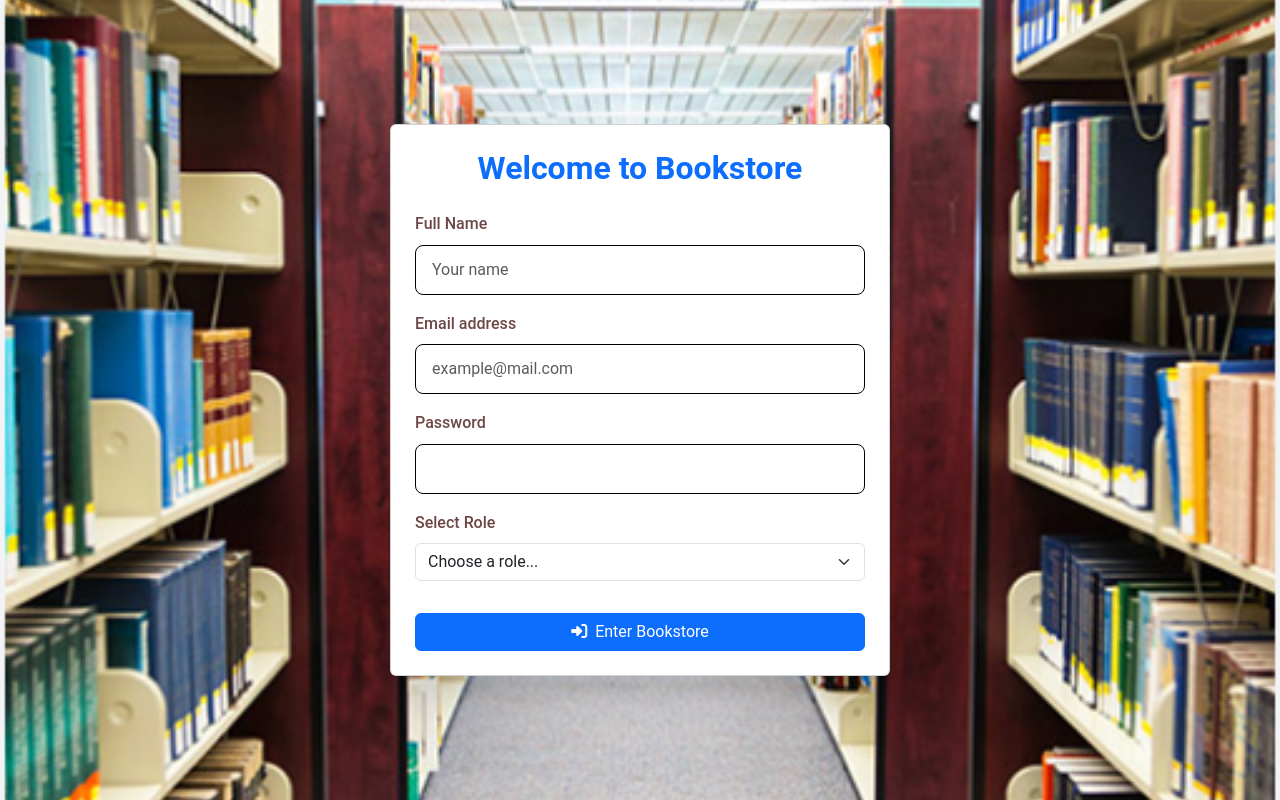
After one commit to sosina14/Book-Store, a PHP site: page /home.html in a window 1280 px wide. The commit adds this page. Run offline with PHP 8.4, Linux system fonts and the light colour scheme.

Commit message:
This is bookstore management php website

```diff
--- /dev/null
+++ b/home.html
@@ -0,0 +1,63 @@
+<!DOCTYPE html>
+<html lang="en">
+<head>
+  <meta charset="UTF-8" />
+  <meta name="viewport" content="width=device-width, initial-scale=1.0"/>
+  <title>Bookstore Login</title>
+
+  <link href="https://cdn.jsdelivr.net/npm/bootstrap@5.3.0/dist/css/bootstrap.min.css" rel="stylesheet"/>
+  <link href="https://cdnjs.cloudflare.com/ajax/libs/font-awesome/6.4.0/css/all.min.css" rel="stylesheet"/>
+  <link rel="stylesheet" href="style.css"/>
+</head>
+<body>
+  <div class="login-container d-flex justify-content-center align-items-center min-vh-100 bg-light">
+    <div class="card shadow-lg p-4" style="width: 100%; max-width: 500px;">
+      <h2 class="text-center mb-4 text-primary">Welcome to Bookstore</h2>
+      <form id="loginForm">
+        <div class="mb-3">
+          <label for="name" class="form-label">Full Name</label>
+          <input type="text" id="name" class="form-control" placeholder="Your name" required />
+        </div>
+        <div class="mb-3">
+          <label for="email" class="form-label">Email address</label>
+          <input type="email" id="email" class="form-control" placeholder="example@mail.com" required />
+        </div>
+        <div class="mb-3">
+          <label for="password" class="form-label">Password</label>
+          <input type="password" id="password" class="form-control" required />
+        </div>
+        <div class="mb-3">
+          <label for="role" class="form-label">Select Role</label>
+          <select id="role" class="form-select" required>
+            <option value="">Choose a role...</option>
+            <option value="admin">Admin</option>
+            <option value="author">Author</option>
+            <option value="customer">Customer</option>
+          </select>
+        </div>
+        <button type="submit" class="btn btn-primary w-100 mt-3">
+          <i class="fas fa-sign-in-alt me-1"></i> Enter Bookstore
+        </button>
+      </form>
+    </div>
+  </div>
+
+  <script>
+    document.getElementById('loginForm').addEventListener('submit', function (e) {
+      e.preventDefault();
+
+      const name = document.getElementById('name').value.trim();
+      const email = document.getElementById('email').value.trim();
+      const password = document.getElementById('password').value;
+      const role = document.getElementById('role').value;
+
+      if (name && email && password && role) {
+        // Redirect to the Bookstore page
+        window.location.href = "index.html";
+      } else {
+        alert("Please fill in all fields correctly.");
+      }
+    });
+  </script>
+</body>
+</html>
--- a/style.css
+++ b/style.css
@@ -1,15 +1,15 @@
 /* ===== Base Styles ===== */
 :root {
-    --primary-color: #6c5ce7;
-    --primary-dark: #5649c0;
+    --primary-color: #05aae6;
+    --primary-dark: #000000;
     --secondary-color: #00cec9;
     --dark-bg: #0f0f1a;
-    --darker-bg: #0a0a12;
-    --card-bg: #1a1a2e;
-    --card-border: #2a2a3e;
-    --text-primary: #f8f9fa;
-    --text-secondary: #adb5bd;
-    --success-color: #00b894;
+    --darker-bg: #effafb;
+    --card-bg: #d5e6ee;
+    --card-border: #000000;
+    --text-primary: #6d4747;
+    --text-secondary: #0f0f1a;
+    --success-color: #2d3836;
     --danger-color: #d63031;
     --warning-color: #fdcb6e;
     --info-color: #0984e3;
@@ -25,6 +25,7 @@ body {
     font-family: 'Roboto', sans-serif;
     background-color: var(--dark-bg);
     color: var(--text-primary);
+
     line-height: 1.6;
     overflow-x: hidden;
 }
@@ -36,7 +37,8 @@ body {
     left: 0;
     width: 100%;
     height: 100%;
-    background: linear-gradient(-45deg, #0f0f1a, #1a1a2e, #2a2a3e, #3a3a4e);
+    /* background: linear-gradient(-45deg, #0f0f1a, #1a1a2e, #2a2a3e, #3a3a4e); */
+    background: whitesmoke;
     background-size: 400% 400%;
     animation: gradientBG 15s ease infinite;
     z-index: -1;
@@ -70,11 +72,13 @@ body {
 
 .app-title {
     font-family: 'Playfair Display', serif;
-    font-weight: 700;
+
     font-size: 2.5rem;
-    color: var(--primary-color);
-    margin: 0;
+    /* color: var(--primary-color); */
+    color: #0f0f1a;
+    margin: 20;
     text-shadow: 0 2px 4px rgba(0, 0, 0, 0.3);
+
 }
 
 .add-book-btn {
@@ -119,8 +123,8 @@ body {
 
 .search-form {
     display: flex;
-    flex-direction: column;
-    gap: 1.5rem;
+    flex-direction: row;
+    gap: 2rem;
 }
 
 .search-input-group {
@@ -128,9 +132,9 @@ body {
 }
 
 .search-input {
-    width: 100%;
+    width: 70%;
     padding: 0.75rem 1rem 0.75rem 2.5rem;
-    background-color: rgba(255, 255, 255, 0.05);
+    background-color: rgba(30, 157, 255, 0.05);
     border: 1px solid var(--card-border);
     border-radius: 8px;
     color: var(--text-primary);
@@ -339,6 +343,7 @@ body {
 
 .modal-body {
     padding: 1.5rem;
+
 }
 
 .modal-footer {
@@ -480,6 +485,7 @@ textarea.form-control {
 
     .app-title {
         font-size: 2rem;
+
     }
 
     .books-table thead {
@@ -529,6 +535,44 @@ textarea.form-control {
     opacity: 0;
 }
 
+
+
+
+
+.login-container {
+    /* background: linear-gradient(to right, #f0f2f5, #e2e6ea); */
+
+    background-image: url('1.png');
+    background-size: cover;
+    background-position: center;
+
+}
+
+.card h2 {
+    font-weight: 700;
+}
+
+form label {
+    font-weight: 500;
+}
+
+form input,
+form select {
+    border-radius: 8px;
+    padding: 10px;
+}
+
+form button {
+    font-weight: 600;
+    border-radius: 8px;
+}
+
+
+
+
+
+
+
 .books-table tbody tr:nth-child(1) { animation-delay: 0.1s; }
 .books-table tbody tr:nth-child(2) { animation-delay: 0.2s; }
 .books-table tbody tr:nth-child(3) { animation-delay: 0.3s; }
```
Also changed, not shown: book_log.txt (+8 -0 lines), index.html (+7 -6 lines), 1.png (added), uploads/1747169203_6823afb39a5da.png (added), uploads/1747169487_6823b0cf4df57.png (added), uploads/1747172570_6823bcda93122.png (added), uploads/1747173932_6823c22c2f035.png (added), uploads/1747174085_6823c2c554484.png (added), uploads/1747174166_6823c316a9f3c.png (added), 1 other file.
